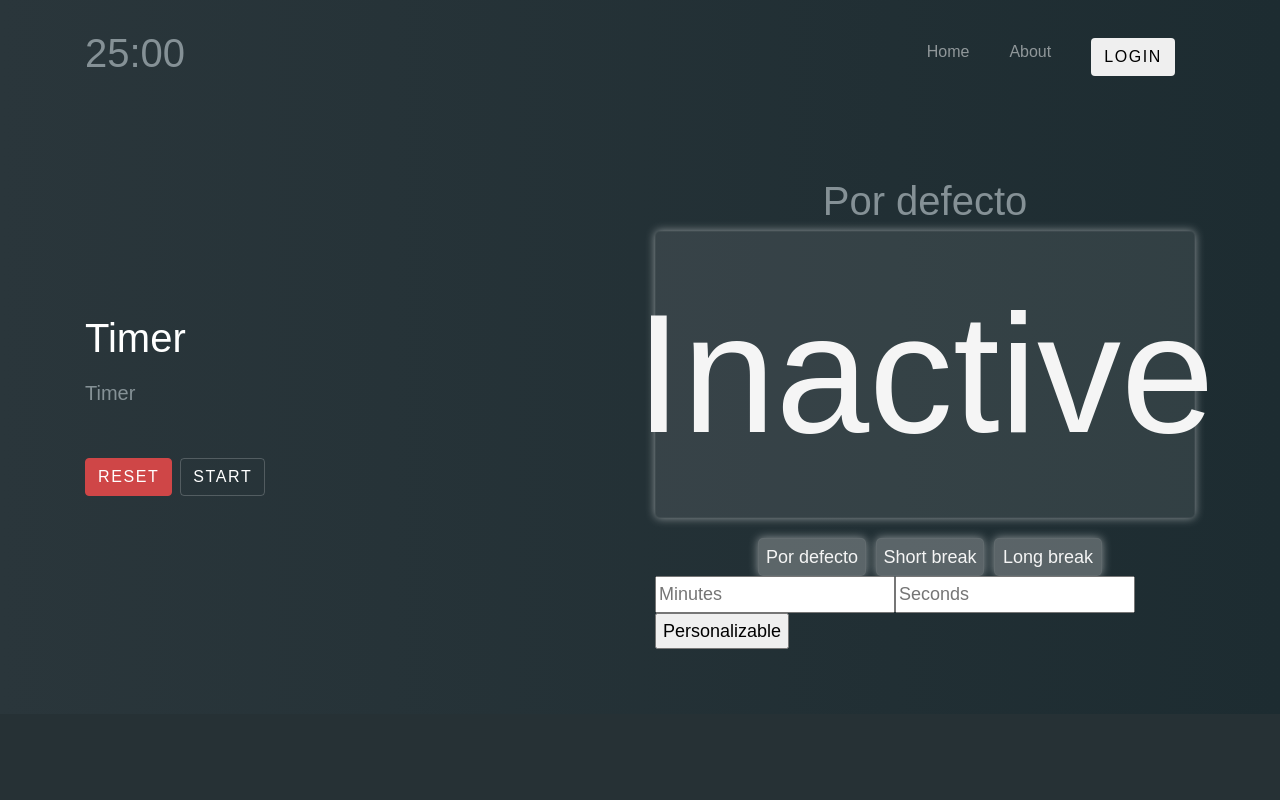
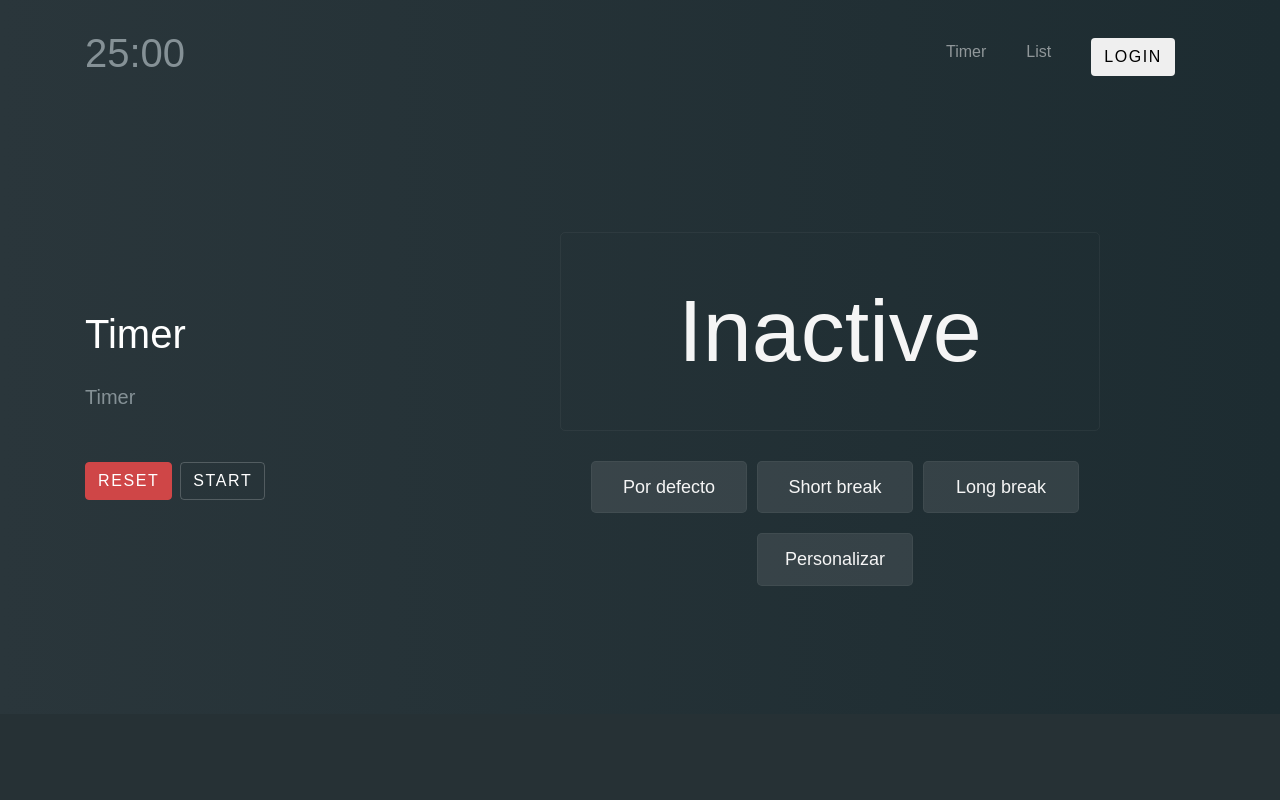
Before and after one commit to Serphp/Spomodoro, a React (Vite) app: page / in a window 1280 px wide. Shown: the top 800 px of the page. Built offline with nearby package versions, Linux system fonts and the light colour scheme.

Commit message:
Update TimerContext/style/TimerJSX and remocing unnecessary code

```diff
--- a/components/Main/Navbar.jsx
+++ b/components/Main/Navbar.jsx
@@ -20,7 +20,7 @@ export const NavBar = () => {
         <div className="container">
         <a className="navbar-brand">
         <h1>{`${minutes}:${seconds}`} </h1>
-        {/* <p>{timer.isRunning ? 'Active' : 'Inactive'}</p>  */}
+        {/* <p>  */}
         {/* <button className='btnselect' onClick={() => toggleTimer()}>{StartPause}</button> */}
         </a>
         <button className="navbar-toggler" type="button" data-toggle="collapse" data-target="#probootstrap-nav" aria-controls="probootstrap-nav" aria-expanded="false" aria-label="Toggle navigation">
@@ -29,8 +29,8 @@ export const NavBar = () => {
 
         <div className="collapse navbar-collapse" id="probootstrap-nav">
             <ul className="navbar-nav ml-auto">
-            <li className="nav-item"><Link to="/" className="nav-link">Home</Link></li>
-            <li className="nav-item"><Link to="/Taskpage" className="nav-link">About</Link></li>
+            <li className="nav-item"><Link to="/" className="nav-link">Timer</Link></li>
+            <li className="nav-item"><Link to="/Taskpage" className="nav-link">List</Link></li>
             <li className="nav-item">
                 <a href="#" className="nav-link">
                     <button className='btn'>login</button>
--- a/components/Timer.jsx
+++ b/components/Timer.jsx
@@ -1,73 +1,59 @@
-import { useState, useEffect, useContext } from 'react';
+import { useState, useContext } from 'react';
 import { TimerContext } from '../src/Context/TimerContex';
 
-function Contador({ initialMinutes = 25, initialSeconds = 0, onComplete }) {
+function Contador() {
     const { timer, toggleTimer, StartPause, resetTimer, handleTimerChange, handlePersonalizable } = useContext(TimerContext);
-    const [minutes, setMinutes] = useState(initialMinutes);
-    const [seconds, setSeconds] = useState(initialSeconds);
+    const [showCode, setShowCode] = useState(false);
     const [isRunning, setIsRunning] = useState(false);
-    const [mode, setMode] = useState('Por defecto');
 
     const sound = new Audio('https://www.soundjay.com/nature/campfire-1.mp3'); // Ruta al archivo de sonido
     const sound2 = new Audio('https://www.soundjay.com/buttons/button-20.mp3'); // Ruta al archivo de sonido
 
+    const handleShowCode = () => {
+        setShowCode(!showCode);
+    };
 
-    //diccionario de sonidos para elegir uno aleatorio
-
-    const reset = [sound, sound2];
-
-    function handleModeChange(mode) {
-        setMode(mode);
-        switch (mode) {
-        case 'Por defecto':
-            setMinutes(25);
-            setSeconds(0);
-            break;
-        case 'Short break':
-            setMinutes(5);
-            setSeconds(0);
-            break;
-        case 'Long break':
-            setMinutes(15);
-            setSeconds(0);
-            break;
-        }
-    }
-
-
-    const buttonText = isRunning ? 'Pause' : minutes === 0 && seconds === 0 ? 'Reset' : 'Start';
-    // ESTRUCTURA DEBAJO
     return (
-
-
     <div className=''>
-
-
     <section className="probootstrap-cover probootstrap-scene-0">
     <div className="container">
         <div className="row probootstrap-vh-75 align-items-center text-md-left text-sm-center text-center">
         <div className="col-md-6 order-md-2 order-1">
-        <h1 className='text-3xl box2'>{mode}</h1>
+
             <div className='boxcontainer'>
                 <h2 className='titulo'>
                 {timer.isRunning ? 'Active' : 'Inactive'}
                 </h2>
             </div>
-            <div className='box2' style={{ display: isRunning ? 'none' : 'block' }}>
+            <div className='box2' style={{ display: timer.isRunning ? 'none' : 'block' }}>
             <button className='btnselect' onClick={handleTimerChange} value="default" >Por defecto</button>
             <button className='btnselect' onClick={handleTimerChange} value="shortBreak" >Short break</button>
             <button className='btnselect' onClick={handleTimerChange} value="longBreak">Long break</button>
+            <button className='btnselect' onClick={handleShowCode}> Personalizar </button>
             </div>
 
-            <form onSubmit={handlePersonalizable}>
-        <input type="number" name="minutes" placeholder="Minutes" />
-        <input type="number" name="seconds" placeholder="Seconds" />
-        <button type="submit">Personalizable</button>
-      </form>
-        </div>
-        <div className="col-md-6 order-md-1 order-2">
+            {showCode && (
+            <section className='pre'>
+                <form onSubmit={handlePersonalizable}>
+                <div className='row mt-5'>
+                <div class="form-group col-md-6">
+                <label for="minutes">Minutes</label>
+                <input type="number" class="form-control" name="minutes" />
+                </div>
+                <div class="form-group col-md-6">
+                <label for="seconds">Seconds</label>
+                <input type="number" class="form-control" name="seconds"/>
+                </div>
+                <button className='btn btn-primary btn-outline-white mt-3 mb-5' type="submit">Nuevo valor</button>
+                </div>
+                </form>
+            </section>
+    )}
+            </div>
+
+        <div className="col-md-5 order-md-1 order-2">
             <div className="probootstrap-text">
-            <h1 className="probootstrap-heading probootstrap-stagger text-white mb-2">Timer </h1>
+            <h1 className="probootstrap-heading probootstrap-stagger text-white mb-3">Timer </h1>
             <p className="mb-5 probootstrap-stagger lead">
             <span className="probootstrap-animate">Timer</span>
             </p>
--- a/src/Context/TimerContex.jsx
+++ b/src/Context/TimerContex.jsx
@@ -7,6 +7,7 @@
     const pip2 = new Audio('https://www.soundjay.com/buttons/beep-08b.mp3'); // Ruta al archivo de sonido
     const resetaudio = new Audio('https://www.soundjay.com/nature/campfire-1.mp3');
     const sounds = [pip, pip2];
+    //const [mode, setMode] = useState('Por defecto');
     const [timer, setTimer] = useState({
         minutes: initialMinutes,
         seconds: initialSeconds,
@@ -80,7 +81,7 @@ const handlePersonalizable = (event) => {
 const handleTimerChange = (event) => {
     event.preventDefault();
     const timerType = event.target.value;
-
+    //setMode(mode);
     switch (timerType) {
         case 'shortBreak':
         handleReset(5, 0);
--- a/src/styles/global.scss
+++ b/src/styles/global.scss
@@ -35,7 +35,7 @@
 
     h2, .titulo {
     margin: 0;
-    font-size: 10.5rem;
+    font-size: 5.5rem;
     }
 
 .boxcontainer {
@@ -49,32 +49,48 @@
     padding: 50px;
     text-align: center;
     color: whitesmoke;
-    background-color: #dddddd1b;
+    //background-color: #dddddd1b;
     border: #d7d7d70e solid 1px;
     border-radius: 5px;
-    box-shadow: 0 0 10px 0 rgba(255, 255, 255, 0.5);
+    //box-shadow: 0 0 10px 0 rgba(255, 255, 255, 0.5);
+    transition: box-shadow 0.5s ease-in-out;
+    &:hover {
+        //background-color: #e1e1e1;
+        box-shadow: 0 0 10px 0 rgba(255, 255, 255, 0.5);
+        //color: #000;
+    }
 }
 
+.pre {
+
+    transition: all 0.3s ease;
+    .showcode .pre {
+        border: red solid 1px;
+    }
+}
+
+
+
 .box2 {
-    display: flex;
-    flex-direction: column;
-    align-items: center;
-    justify-content: center;
     text-align: center;
+    //border: #000 solid 1px;
+    margin: 10px;
+    padding: auto;
     .btnselect {
         margin-left: 10px;
         margin-top: 20px;
-        width: 20%;
+        width: 30%;
         gap: 10px;
-        padding: 3px;
+        padding: 10px;
         text-align: center;
         color: whitesmoke;
-        background-color: #e1e1e14e;
+        background-color: #e1e1e11c;
         border: #d7d7d70e solid 1px;
         border-radius: 5px;
-        box-shadow: 0 0 10px 0 rgba(255, 255, 255, 0.5);
+        transition: box-shadow 0.5s ease-in-out;
         &:hover {
             background-color: #e1e1e1;
+            box-shadow: 0 0 10px 0 rgba(255, 255, 255, 0.5);
             color: #000;
         }
     }
```
